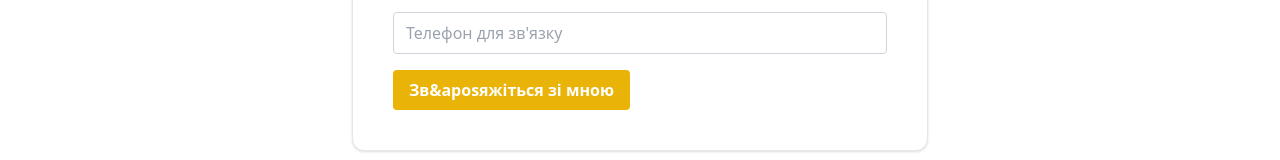
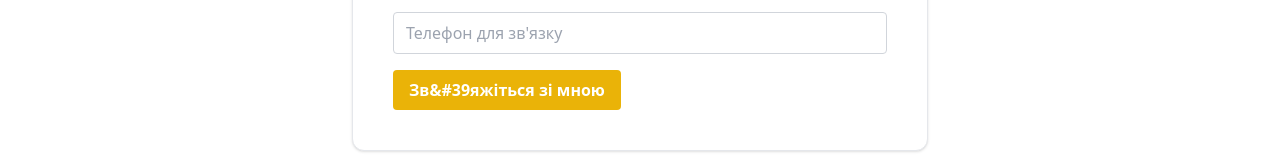
Before and after one commit to N01s-E/MyRepository, a Next.js app: page / in a window 1280 px wide. Shown: the part 597-757 px from the top of the page. Built offline with nearby package versions, Linux system fonts and the light colour scheme.

Commit message:
Виправив апострофи для збірки на Vercel

```diff
--- a/src/app/page.js
+++ b/src/app/page.js
@@ -96,7 +96,7 @@ export default function Kartopelka() {
             />
 
             <Button type="submit" className="bg-yellow-500 hover:bg-yellow-600 text-white">
-              Зв&aposяжіться зі мною
+              Зв&#39яжіться зі мною
             </Button>
           </form>
         </CardContent>
--- a/src/app/products/page.js
+++ b/src/app/products/page.js
@@ -154,14 +154,14 @@ export default function ProductsPage() {
 
         {orderPlaced && (
           <p className="mb-4 text-green-600 font-semibold">
-            Дякуємо за замовлення! Ми зв&aposяжемося з вами найближчим часом.
+            Дякуємо за замовлення! Ми зв&#39яжемося з вами найближчим часом.
           </p>
         )}
 
         <form onSubmit={handleSubmit} className="max-w-md space-y-4">
           <div>
             <label className="block mb-1 font-semibold" htmlFor="name">
-              Ім&aposя
+              Ім&#39я
             </label>
             <input
               id="name"
```
